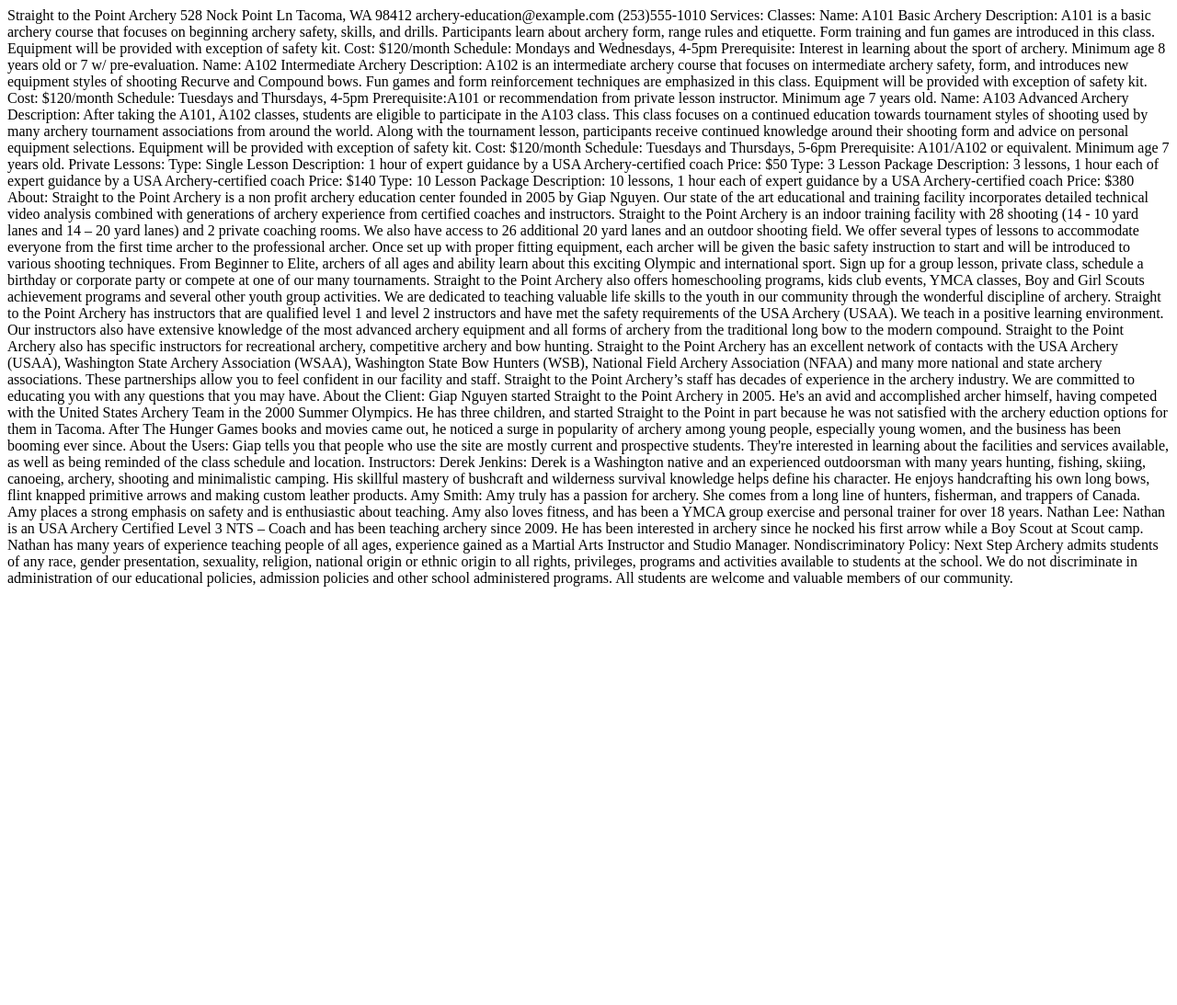
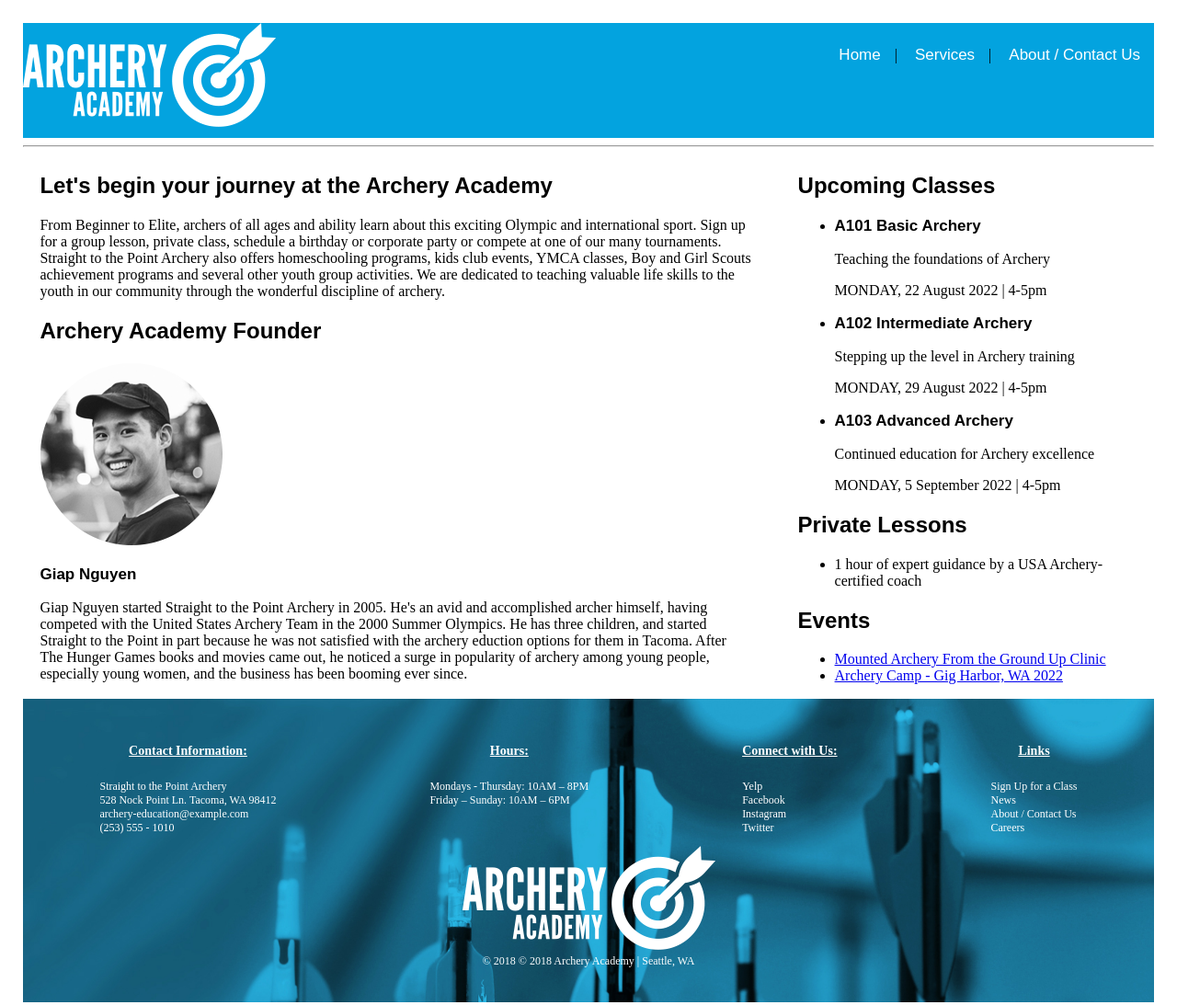
Before and after one commit to Poipounder81/straight-tothe-point, a plain HTML site: page index.html in a window 1280 px wide. Shown: the whole page at 92% size. Before the commit the page ends 800 px from the top, so only its background shows below. Drawn offline with Linux system fonts and the light colour scheme.

Commit message:
completing html semantics layout coding and added some css styling

```diff
--- a/index.html
+++ b/index.html
@@ -3,86 +3,109 @@
   <head>
     <meta charset="utf-8">
     <title>Straight to the Point Archery School</title>
+    <link rel="stylesheet" type="text/css" href="styles/styles.css">
   </head>
+
   <body>
 
-    <header>
-
+    <header class="headercontainer">
+      <div class="headerlogo">
+        <a href="index.html">
+          <img src="./images/archeryAcademy-logo-white.png" alt="White Archery Acadamey Logo">
+        </a>
+      </div>
+      <div class="navigation-bar">
+        <nav>
+          <ul>
+            <li><a href="index.html">Home</a>| </li>
+            <li><a href="services.html">Services</a>| </li>
+            <li><a href="about-contact.html">About / Contact Us</a></li>
+          </ul>
+        </nav>
+      </div>
     </header>
 
-    Straight to the Point Archery
-    528 Nock Point Ln
-    Tacoma, WA 98412
-    archery-education@example.com
-    (253)555-1010
+    <hr>
 
-    Services:
-    	Classes:
-    		Name: A101 Basic Archery
-    		Description: A101 is a basic archery course that focuses on beginning archery safety, skills, and drills. Participants learn about archery form, range rules and etiquette. Form training and fun games are introduced in this class.
-    Equipment will be provided with exception of safety kit.
-    		Cost: $120/month
-    		Schedule: Mondays and Wednesdays, 4-5pm
-    		Prerequisite:   Interest in learning about the sport of archery. Minimum age  8 years old or 7 w/ pre-evaluation.
+      <article>
+        <h2>Let's begin your journey at the Archery Academy</h2>
+        <p>From Beginner to Elite, archers of all ages and ability learn about this exciting Olympic and international sport. Sign up for a group lesson, private class, schedule a birthday or corporate party or compete at one of our many tournaments.  Straight to the Point Archery also offers homeschooling programs, kids club events, YMCA classes, Boy and Girl Scouts achievement programs and several other youth group activities. We are dedicated to teaching valuable life skills to the youth in our community through the wonderful discipline of archery.</p>
+        <h2>Archery Academy Founder</h2>
+        <img src="./images/instructor-bio-image4.png" alt="Archery Academy Founder Giap Nguyen">
+        <h3>Giap Nguyen</h3>
+      	<p>Giap Nguyen started Straight to the Point Archery in 2005. He's an avid and accomplished archer himself, having competed with the United States Archery Team in the 2000 Summer Olympics. He has three children, and  started Straight to the Point in part because he was not satisfied with the archery eduction options for them in Tacoma. After The Hunger Games books and movies came out, he noticed a surge in popularity of archery among young people, especially young women, and the business has been booming ever since.</p>
+      </article>
 
-    		Name: A102 Intermediate Archery
-    		Description: A102 is an intermediate archery course that focuses on intermediate archery safety, form, and introduces new equipment styles of shooting Recurve and Compound bows. Fun games and form reinforcement techniques are emphasized in this class.
-    Equipment will be provided with exception of safety kit.
-    		Cost: $120/month
-    		Schedule: Tuesdays and Thursdays, 4-5pm
-    		Prerequisite:A101 or recommendation from private lesson instructor. Minimum age  7 years old.
-
-    		Name: A103 Advanced Archery
-    		Description: After taking the A101, A102 classes, students are eligible to participate in the A103 class. This class focuses on a continued education towards tournament styles of shooting used by many archery tournament associations from around the world. Along with the tournament lesson, participants receive continued knowledge around their shooting form and advice on personal equipment selections.
-    Equipment will be provided with exception of safety kit.
-    		Cost: $120/month
-    		Schedule: Tuesdays and Thursdays, 5-6pm
-    		Prerequisite:  A101/A102 or equivalent. Minimum age  7 years old.
-
-    	Private Lessons:
-    		Type: Single Lesson
-    		Description: 1 hour of expert guidance by a USA Archery-certified coach
-    		Price: $50
-
-    		Type: 3 Lesson Package
-    		Description: 3 lessons, 1 hour each of expert guidance by a USA Archery-certified coach
-    		Price: $140
-
-    		Type: 10 Lesson Package
-    		Description: 10 lessons, 1 hour each of expert guidance by a USA Archery-certified coach
-    		Price: $380
-
-    About:
-    Straight to the Point Archery is a non profit archery education center founded in 2005 by Giap Nguyen.  Our state of the art educational and training facility incorporates detailed technical video analysis combined with generations of archery experience from certified coaches and instructors.
-
-    Straight to the Point Archery is an indoor training facility with  28 shooting (14 -  10 yard lanes and 14 – 20 yard lanes) and 2 private coaching rooms. We also have access to 26  additional  20 yard lanes  and an outdoor shooting field.  We offer several types of lessons to accommodate everyone from the first time archer to the professional archer. Once set up with proper fitting equipment, each archer will be given the basic safety instruction to start and will be introduced to various shooting techniques.
-
-    From Beginner to Elite, archers of all ages and ability learn about this exciting Olympic and international sport. Sign up for a group lesson, private class, schedule a birthday or corporate party or compete at one of our many tournaments.  Straight to the Point Archery also offers homeschooling programs, kids club events, YMCA classes, Boy and Girl Scouts achievement programs and several other youth group activities. We are dedicated to teaching valuable life skills to the youth in our community through the wonderful discipline of archery.
-
-    Straight to the Point Archery has instructors that are qualified level 1 and level 2 instructors and have met the safety requirements of the USA Archery (USAA). We teach in a positive learning environment.  Our instructors also have extensive knowledge of the most advanced archery equipment and all forms of archery from the traditional long bow to the modern compound.  Straight to the Point Archery also has specific instructors for recreational archery, competitive archery and bow hunting.
-
-    Straight to the Point Archery has an excellent network of contacts with the USA Archery (USAA), Washington State Archery Association (WSAA), Washington State Bow Hunters (WSB), National Field Archery Association (NFAA) and many more national and state archery associations. These partnerships allow you to feel confident in our facility and staff.
-
-    Straight to the Point Archery’s staff has decades of experience in the archery industry. We are committed to educating you with any questions that you may have.
-
-    About the Client:
-    	Giap Nguyen started Straight to the Point Archery in 2005. He's an avid and accomplished archer himself, having competed with the United States Archery Team in the 2000 Summer Olympics. He has three children, and  started Straight to the Point in part because he was not satisfied with the archery eduction options for them in Tacoma. After The Hunger Games books and movies came out, he noticed a surge in popularity of archery among young people, especially young women, and the business has been booming ever since.
-
-    About the Users:
-    	Giap tells you that people who use the site are mostly current and prospective students. They're interested in learning about the facilities and services available, as well as being reminded of the class schedule and location.
-
-    Instructors:
-    	Derek Jenkins: Derek is a Washington native and an experienced outdoorsman with many years hunting, fishing, skiing, canoeing, archery, shooting and minimalistic camping. His skillful mastery of bushcraft and wilderness survival knowledge helps define his character. He enjoys handcrafting his own long bows, flint knapped primitive arrows and making custom leather products.
-    	Amy Smith: Amy truly has a passion for archery. She comes from a long line of hunters, fisherman, and trappers of Canada. Amy  places a strong emphasis on safety and is enthusiastic about teaching. Amy also loves fitness, and  has been a YMCA group exercise and personal trainer for over 18 years.
-    	Nathan Lee: Nathan is an USA Archery Certified Level 3 NTS – Coach and has been teaching archery since 2009. He has been interested in archery since he nocked his first arrow while a Boy Scout at Scout camp. Nathan has many years of experience teaching people of all ages, experience gained as a Martial Arts Instructor and Studio Manager.
-
-
-    Nondiscriminatory Policy:
-    Next Step Archery admits students of any race, gender presentation, sexuality, religion, national origin or ethnic origin to all rights, privileges, programs and activities available to students at the school. We do not discriminate in administration of our educational policies, admission policies and other school administered programs. All students are welcome and valuable members of our community.
+      <aside>
+        <h2>Upcoming Classes</h2>
+        <ul>
+          <li>
+            <h3>A101 Basic Archery</h3>
+            <p>Teaching the foundations of Archery</p>
+            <p>MONDAY, 22 August 2022 | 4-5pm</p>
+          </li>
+          <li>
+            <h3>A102 Intermediate Archery</h3>
+            <p>Stepping up the level in Archery training</p>
+            <p>MONDAY, 29 August 2022 | 4-5pm</p>
+          </li>
+          <li>
+            <h3>A103 Advanced Archery</h3>
+            <p>Continued education for Archery excellence</p>
+            <p>MONDAY, 5 September 2022 | 4-5pm</p>
+          </li>
+        </ul>
+        <h2>Private Lessons</h2>
+        <ul>
+        <li>1 hour of expert guidance by a USA Archery-certified coach</li>
+        </ul>
+        <h2>Events</h2>
+        <ul>
+          <li><a href="https://www.google.com/url?sa=t&rct=j&q=&esrc=s&source=web&cd=&cad=rja&uact=8&ved=0ahUKEwiA7ouJ97j5AhU4D1kFHZXKD4oQ9uwCCCc&url=https%3A%2F%2Fwww.bainbridgesaddleclub.org%2Fevent-4783940&usg=AOvVaw31IG-_qFEn7e8aD8c8Rdf4">Mounted Archery From the Ground Up Clinic</a></li>
+          <li><a href="https://www.google.com/url?sa=t&rct=j&q=&esrc=s&source=web&cd=&cad=rja&uact=8&ved=0ahUKEwiA7ouJ97j5AhU4D1kFHZXKD4oQ9uwCCJoB&url=https%3A%2F%2Fwww.activekids.com%2Fgig-harbor-wa%2Fmartial-arts%2Farchery-camps%2Farchery-camp-2022-83400551&usg=AOvVaw2zPqamjmRYxD2rHa8NjDbo">Archery Camp - Gig Harbor, WA 2022</a></li>
+        </ul>
+      </aside>
 
 
     <footer>
-
+      <div class="footercontainer">
+        <div>
+          <h5 class="footerheadline">Contact Information:</h5>
+          <ul class="footerlist">
+            <li>Straight to the Point Archery</li>
+            <li>528 Nock Point Ln. Tacoma, WA 98412</li>
+            <li>archery-education@example.com</li>
+            <li>(253) 555 - 1010</li>
+          </ul>
+        </div>
+        <div>
+          <h5 class="footerheadline">Hours:</h5>
+          <ul class="footerlist">
+            <li>Mondays - Thursday: 10AM – 8PM</li>
+            <li>Friday – Sunday: 10AM – 6PM</li>
+          </ul>
+        </div>
+        <div>
+          <h5 class="footerheadline">Connect with Us:</h5>
+          <ul class="footerlist">
+            <li>Yelp</li>
+            <li>Facebook</li>
+            <li>Instagram</li>
+            <li>Twitter</li>
+          </ul>
+        </div>
+        <div>
+          <h5 class="footerheadline">Links</h5>
+          <ul class="footerlist">
+            <li>Sign Up for a Class</li>
+            <li>News</li>
+            <li>About / Contact Us</li>
+            <li>Careers</li>
+          </ul>
+        </div>
+      </div>
+      <p class="footercopyright"><img src="./images/archeryAcademy-logo-white.png" alt="White Archery Acadamey Logo"><br>
+        © 2018 © 2018 Archery Academy | Seattle, WA</p>
     </footer>
 
   </body>
--- a/styles/styles.css
+++ b/styles/styles.css
@@ -0,0 +1,123 @@
+body {
+  margin: 0;
+  padding: 25px 25px 25px 25px;
+}
+
+.headercontainer {
+  width: 100%;
+  margin: 0 auto;
+  height: 125px;
+}
+
+.headerlogo {
+  float: left;
+}
+
+.headerlogo a {
+
+}
+
+.navigation-bar {
+  background-color: #03a3df;
+  height: 125px;
+  width: 100%;
+  text-align: right;
+}
+
+.navigation-bar ul {
+  padding: 0px;
+  margin: 0px;
+  text-align: center;
+  display:inline-block;
+  vertical-align: top;
+}
+
+.navigation-bar li {
+  list-style-type: none;
+  padding: 0px;
+  height: 24px;
+  margin-top: 4px;
+  margin-bottom: 4px;
+  display: inline;
+}
+
+.navigation-bar li a {
+  color: white;
+  font-size: 17px;
+  font-family: Arial;
+  text-decoration: none;
+  line-height: 70px;
+  padding: 5px 15px;
+}
+
+h1 {
+  color: black;
+  font-size: 40px;
+  font-family: Arial;
+}
+
+h2 {
+  color: black;
+  font-size: 24px;
+  font-family: Arial;
+}
+
+h3 {
+  color: black;
+  font-size: 17px;
+  font-family: Arial;
+}
+
+article {
+  float: left;
+  margin: 0 1.5%;
+  width: 63%;
+}
+
+article ul {
+  list-style-type: none;
+}
+
+aside {
+  float: right;
+  margin: 0 1.5%;
+  width: 30%;
+}
+
+footer {
+  text-align: center;
+  margin: auto;
+  padding-top: 25px;
+  padding-bottom: 25px;
+  background-image: url(../images/footerImage.jpg);
+  background-size: 100%;
+  overflow: hidden;
+  text-decoration: none;
+  clear: both;
+}
+
+.footercontainer {
+  display: flex;
+  justify-content: space-around;
+}
+
+.footerheadline {
+  font-size: 14px;
+  font-weight: bold;
+  color: White;
+  text-decoration: underline;
+}
+
+.footerlist {
+  list-style: none;
+  text-align: left;
+  font-size: 12px;
+  color: White;
+  padding: 0;
+  margin: 0;
+}
+
+.footercopyright {
+  font-size: 12px;
+  color: White;
+}
```
Also changed, not shown: about-contact.html (+94 -0 lines), services.html (+143 -0 lines), images/footerImage.png (added).
